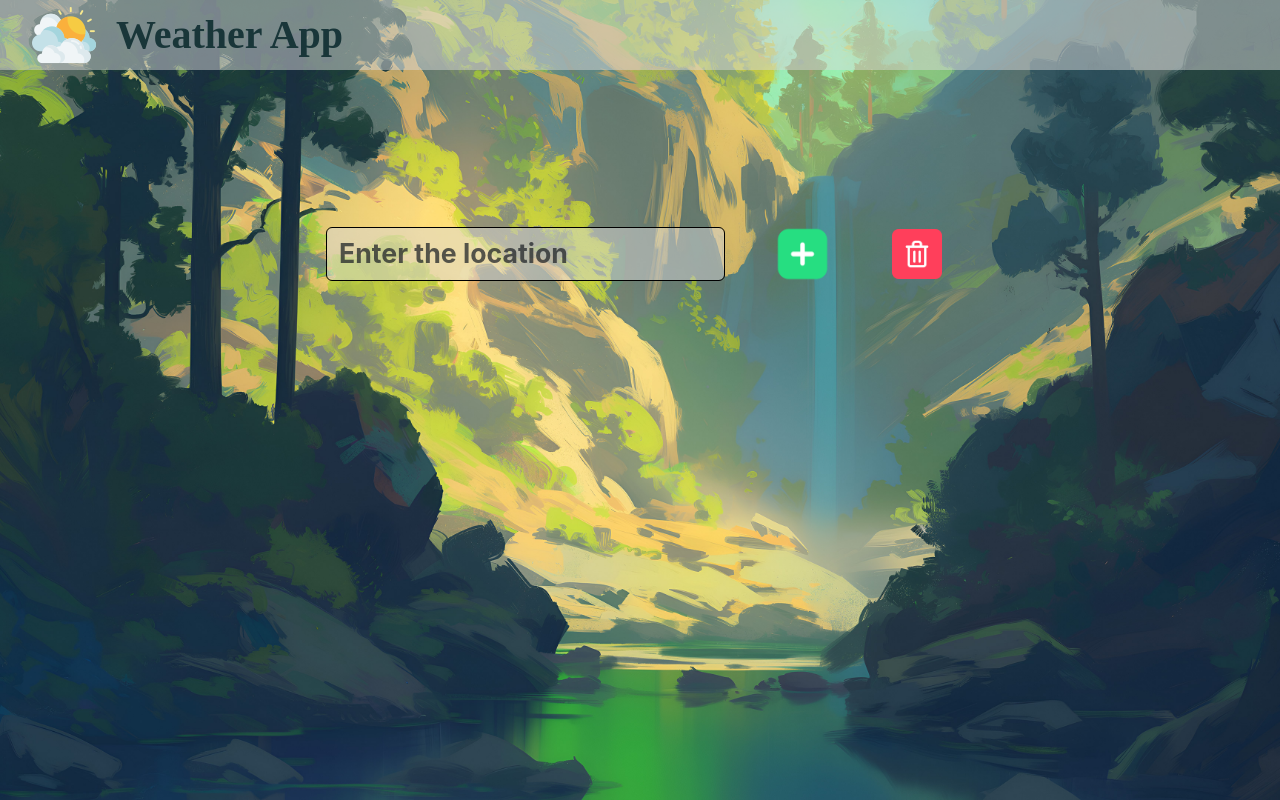
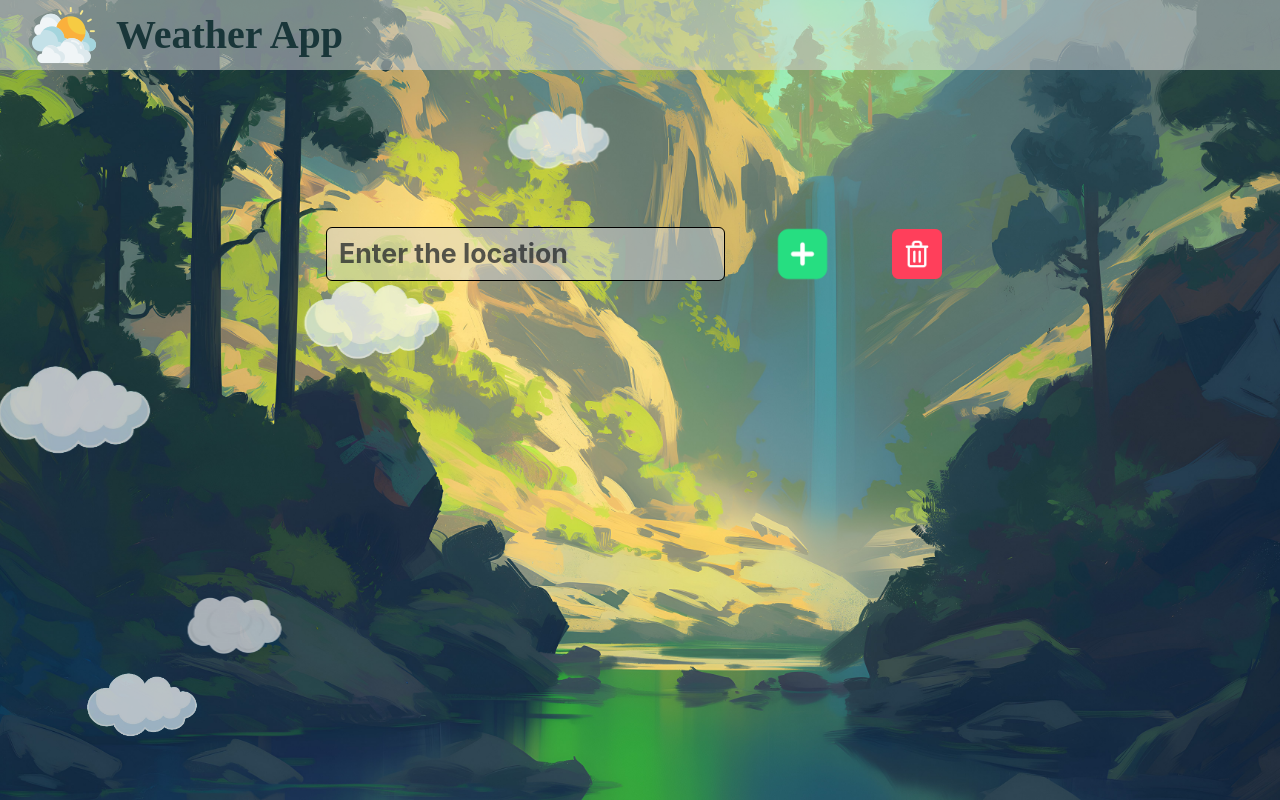
Before and after one commit to AleLeonMarin/Weather-App, a plain HTML site: page index.html in a window 1280 px wide. Both pictures are taken after a click on the button 917 px from the left and 253 px from the top of the page. Drawn offline with nearby package versions, Linux system fonts and the light colour scheme.

Commit message:
[ADDED] Dinamic div fixed and new animation implemented

```diff
--- a/css/Styles.css
+++ b/css/Styles.css
@@ -222,3 +222,76 @@ input.loc:focus {
 .card-custom.fadeOut {
   animation: fadeOutDown 0.5s ease-out forwards; /* 'forwards' mantiene el estado final de la animación */
 }
+
+/* Contenedor de las nubes */
+.clouds-container {
+  position: fixed;
+  top: 0;
+  left: 0;
+  width: 100%;
+  height: 100%;
+  pointer-events: none; /* No interfiere con otros elementos */
+  z-index: -1; /* Detrás del contenido */
+  overflow: hidden;
+}
+
+/* Estilo general de las nubes */
+.cloud {
+  position: absolute;
+  opacity: 0.7;
+  animation: moveClouds linear infinite;
+  animation-delay: 0.7ms;
+}
+
+/* Diferentes tamaños y posiciones iniciales para diversidad */
+.cloud1 {
+  top: 10%;
+  left: calc(-150px - 5vw);
+  width: 120px;
+  animation-duration: 25s;
+}
+
+.cloud2 {
+  top: 40%;
+  left: calc(-300px - 10vw);
+  width: 180px;
+  animation-duration: 35s;
+}
+
+.cloud3 {
+  top: 70%;
+  left: calc(-250px - 15vw);
+  width: 140px;
+  animation-duration: 28s;
+}
+
+.cloud4 {
+  top: 30%;
+  left: calc(-350px - 20vw);
+  width: 160px;
+  animation-duration: 20s; /* Más rápido */
+}
+
+.cloud5 {
+  top: 55%;
+  left: calc(-400px - 25vw);
+  width: 200px;
+  animation-duration: 40s; /* Más lento */
+}
+
+.cloud6 {
+  top: 80%;
+  left: calc(-100px - 30vw);
+  width: 130px;
+  animation-duration: 30s;
+}
+
+/* Animación para mover las nubes de izquierda a derecha */
+@keyframes moveClouds {
+  from {
+    transform: translateX(-120%); /* Comienza fuera de la pantalla a la izquierda */
+  }
+  to {
+    transform: translateX(200vw); /* Termina un poco más allá de la pantalla a la derecha */
+  }
+}
--- a/index.html
+++ b/index.html
@@ -26,6 +26,18 @@
         </div>
       </div>
     </div>
+
+    <!--Clouds-->
+    <div class="clouds-container">
+      <img src="media/images/cloud2.png" class="cloud cloud1" alt="Cloud" />
+      <img src="media/images/cloud2.png" class="cloud cloud2" alt="Cloud" />
+      <img src="media/images/cloud3.png" class="cloud cloud3" alt="Cloud" />
+      <!-- Nuevas nubes -->
+      <img src="media/images/cloud2.png" class="cloud cloud4" alt="Cloud" />
+      <img src="media/images/cloud3.png" class="cloud cloud5" alt="Cloud" />
+      <img src="media/images/cloud2.png" class="cloud cloud6" alt="Cloud" />
+    </div>
+
 
     <!--Weather input-->
     <div class="container-fluid">
--- a/src/script.js
+++ b/src/script.js
@@ -12,7 +12,7 @@ document.querySelector(".add").addEventListener("click", function () {
   // Crear tarjeta
   const card = document.createElement("div");
   card.className =
-    "col-md-4 mb-4 d-flex align-items-center justify-content-center";
+    "parentX col-md-4 mb-4 d-flex align-items-center justify-content-center";
   card.innerHTML = `
       <div class="card card-custom align-items-center justify-content-center">
         <h5 class="card-title card-title-custom">${location}</h5>
@@ -38,16 +38,36 @@ document.querySelector(".add").addEventListener("click", function () {
 
 document.querySelector(".clear").addEventListener("click", function () {
   const cards = document.querySelectorAll(".card-custom");
+  if (cards.length > 0) {
     cards.forEach((card, index) => {
       setTimeout(() => {
         card.classList.add("fadeOut");
 
-      card.addEventListener("animationend", () => {
+        card.addEventListener(
+          "animationend",
+          function handler() {
             card.remove();
+            card.removeEventListener("animationend", handler);
+
+            // Verifica si el elemento removido era el último
             if (index === cards.length - 1) {
               console.log("Última tarjeta eliminada");
+              // Aquí elimina el elemento padre si es necesario, después de que todas las tarjetas hayan sido removidas
+              const parent = document.querySelector(".parentX");
+              if (parent) {
+                parent.remove();
+              }
+            }
+          },
+          { once: true }
+        );
+      }, index * 100);
+    });
+  } else {
+    // Si no hay tarjetas, simplemente elimina el elemento padre
+    const parent = document.querySelector(".parentX");
+    if (parent) {
+      parent.remove();
+    }
   }
 });
-    }, index * 100);
-  });
-});
```
Also changed, not shown: media/images/cloud2.png (added), media/images/cloud3.png (added). Lines whose indentation alone changed are shown as unchanged.
